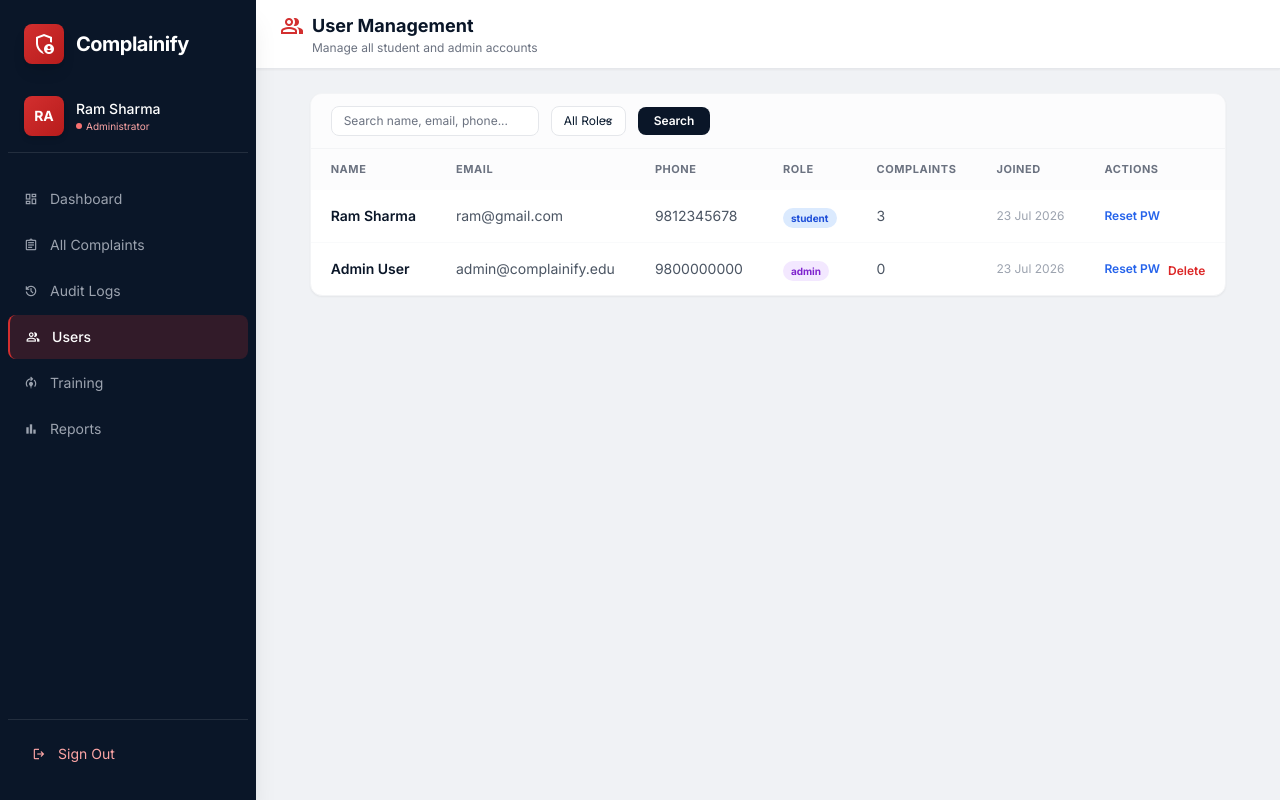
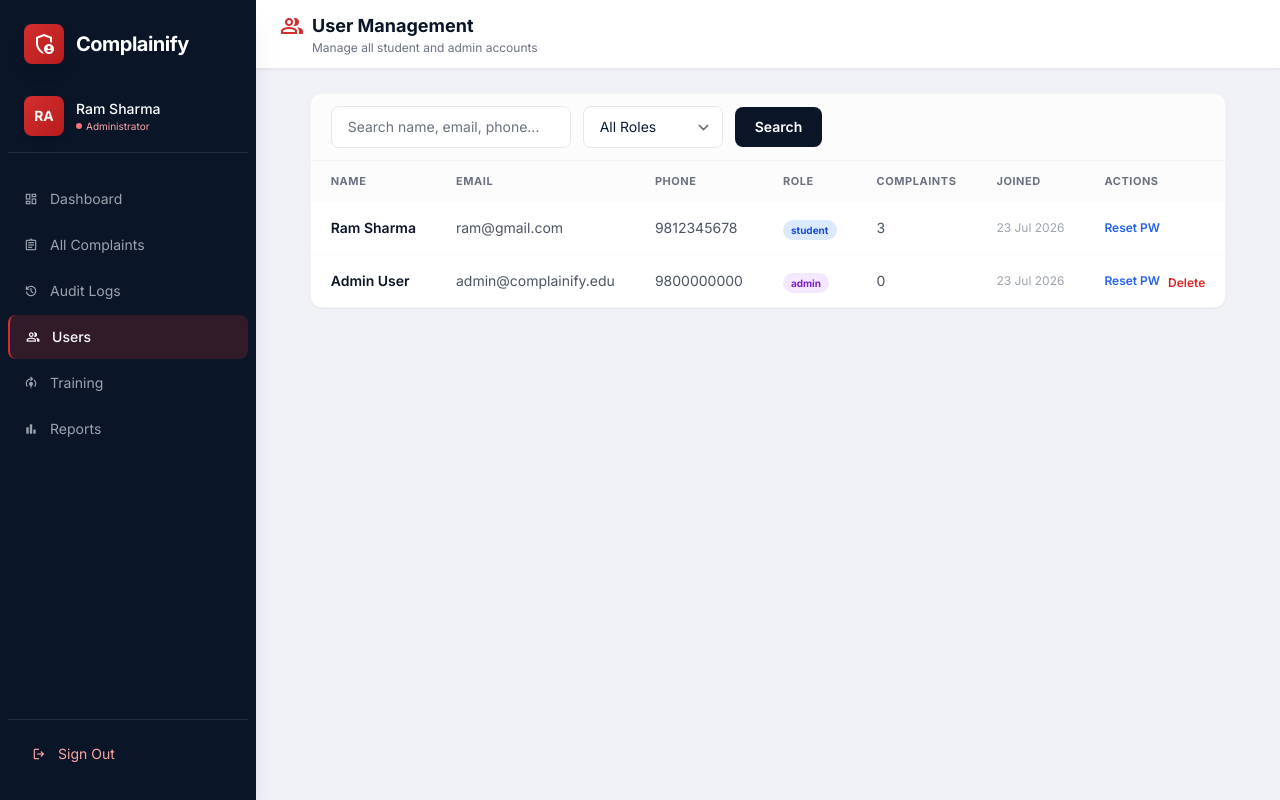
Before and after one commit to Cr7samiee/Student-Complainify, a Flask app: page /admin/users in a window 1280 px wide. Run offline with Flask 3, Linux system fonts and the light colour scheme; a user stored in the database is signed in; data comes from the database, SQL or seed files in the repository; parts of the project's set-up code (start-up, migrations or seed data) failed here and were passed over; some libraries are stand-ins or nearby versions.

Commit message:
fix: bigger role dropdown + search on user management page

```diff
--- a/workspace/ComplaintMgmtSystem/frontend/templates/admin/users.html
+++ b/workspace/ComplaintMgmtSystem/frontend/templates/admin/users.html
@@ -30,14 +30,14 @@
 <div class="bg-white rounded-xl border border-gray-100 shadow-sm overflow-hidden">
 <div class="px-5 py-3 border-b border-gray-100 bg-gray-50/50">
 <form method="GET" class="flex flex-wrap gap-3 items-center">
-<input type="text" name="search" placeholder="Search name, email, phone..." value="{{ search }}" class="px-3 py-1.5 rounded-lg border border-gray-200 text-xs focus:ring-2 focus:ring-[#d32f2f] outline-none w-52">
-<select name="role" class="px-3 py-1.5 rounded-lg border border-gray-200 text-xs focus:ring-2 focus:ring-[#d32f2f] outline-none">
+<input type="text" name="search" placeholder="Search name, email, phone..." value="{{ search }}" class="px-4 py-2.5 rounded-lg border border-gray-200 text-sm focus:ring-2 focus:ring-[#d32f2f] outline-none w-60">
+<select name="role" class="px-4 py-2.5 rounded-lg border border-gray-200 text-sm focus:ring-2 focus:ring-[#d32f2f] outline-none min-w-[140px]">
 <option value="">All Roles</option>
 <option value="student" {% if role_filter == 'student' %}selected{% endif %}>Student</option>
 <option value="admin" {% if role_filter == 'admin' %}selected{% endif %}>Admin</option>
 </select>
-<button type="submit" class="px-4 py-1.5 bg-[#0a1628] text-white text-xs font-semibold rounded-lg hover:bg-[#1a2a3a] transition-colors">Search</button>
-{% if search or role_filter %}<a href="{{ url_for('admin_users') }}" class="px-3 py-1.5 text-xs text-gray-500 hover:text-[#d32f2f]">Clear</a>{% endif %}
+<button type="submit" class="px-5 py-2.5 bg-[#0a1628] text-white text-sm font-semibold rounded-lg hover:bg-[#1a2a3a] transition-colors">Search</button>
+{% if search or role_filter %}<a href="{{ url_for('admin_users') }}" class="px-4 py-2 text-sm text-gray-500 hover:text-[#d32f2f]">Clear</a>{% endif %}
 </form>
 </div>
 {% if users %}
```
